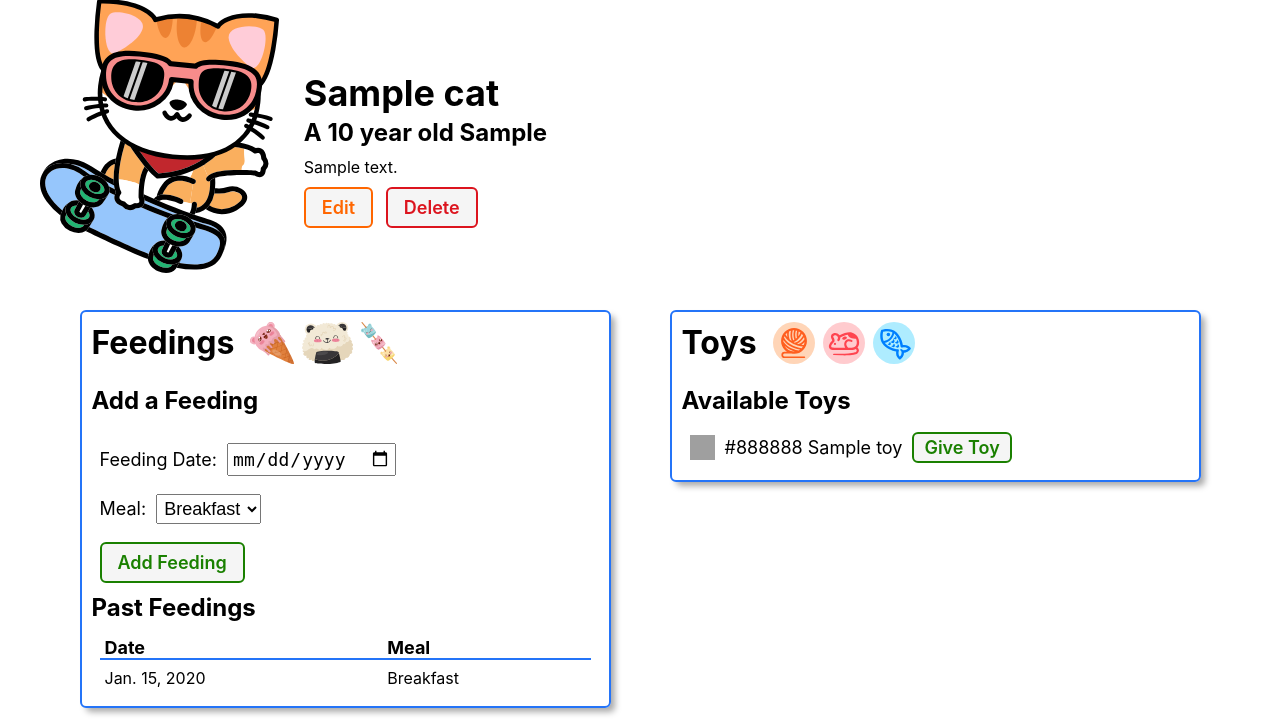
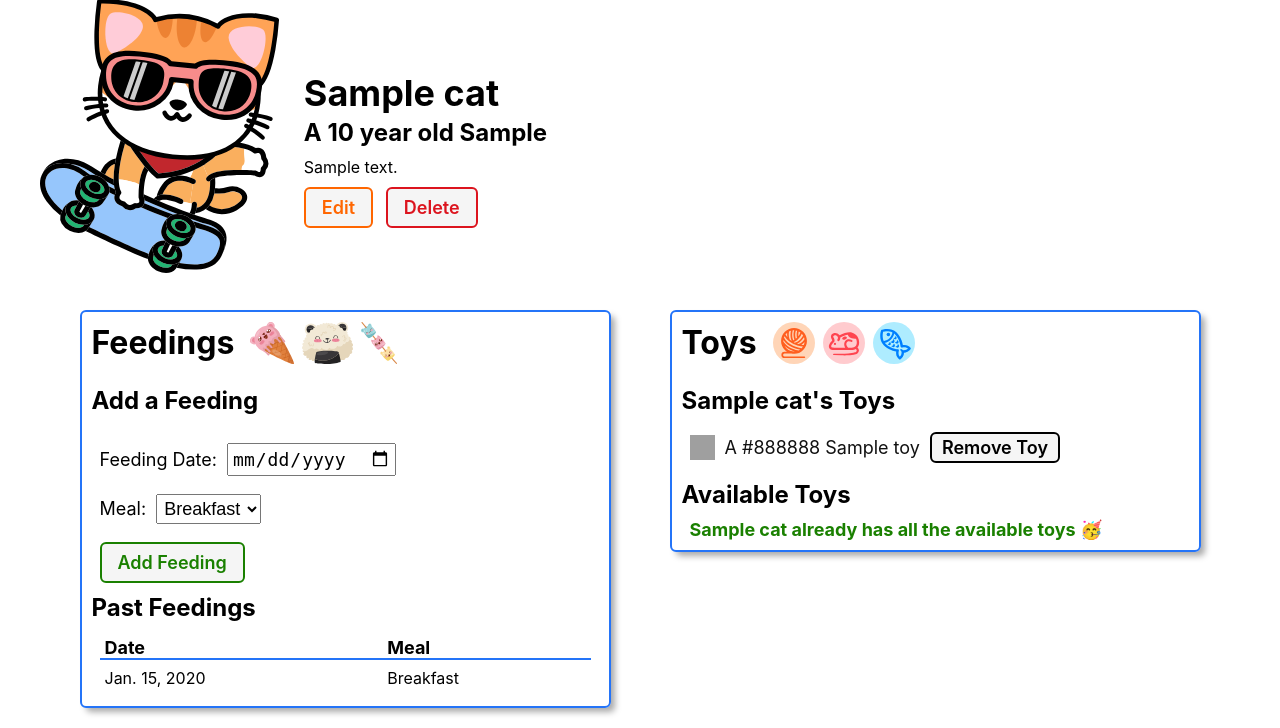
Before and after one commit to ce-joiner/django-crud-app-cat-collector, a Django app: page /cats/1/ in a window 1280 px wide. Shown: the part 91-819 px from the top of the page. Run offline with Django 5.2, Linux system fonts and the light colour scheme; tables that the repository leaves empty hold one stand-in row (values such as "Sample post").

Commit message:
Enhance cat detail view: display associated toys with options to remove or associate new toys; update URLs and views accordingly.

```diff
--- a/main_app/templates/cats/detail.html
+++ b/main_app/templates/cats/detail.html
@@ -69,18 +69,45 @@
             <img src="{% static 'images/mouse.svg' %}" alt="A mouse" />
             <img src="{% static 'images/fish.svg' %}" alt="A fishy toy" />
         </div>
-  <h3>Available Toys</h3>
+        <!-- displaying a cat's toys -->
+        <h3>{{ cat.name }}'s Toys</h3>
         <div class="subsection-content">
-    {% for toy in toys %}
+            {% if cat.toys.count %}
+            {% for toy in cat.toys.all %}
             <div class="toy-container">
                 <div class="color-block" style="background-color: {{ toy.color }}"></div>
-        <p>{{ toy.color }} {{ toy.name }}</p>
-        <form action="{% url 'associate-toy' cat.id toy.id %}" method="post">
+                <a href="{% url 'toy-detail' toy.id %}">
+                    <p>A {{ toy.color }} {{ toy.name }}</p>
+                </a>
+                <form action="{% url 'remove-toy' cat.id toy.id %}" method="post">
                     {% csrf_token %}
-          <button type="submit" class="btn submit">Give Toy</button>
+                    <button type="submit" class="btn btn-danger">Remove Toy</button>
                 </form>
             </div>
             {% endfor %}
+            {% else %}
+            <p class="no-toys">{{cat.name}} doesn't have any toys!</p>
+            {% endif %}
+        </div>
+
+        <h3>Available Toys</h3>
+        <div class="subsection-content">
+            {% if toys.count %}
+            {% for toy in toys.all %}
+            <div class="toy-container">
+                <div class="color-block" style="background-color: {{ toy.color }}"></div>
+                <a href="{% url 'toy-detail' toy.id %}">
+                    <p>A {{ toy.color }} {{ toy.name }}</p>
+                </a>
+                <form action="{% url 'associate-toy' cat.id toy.id %}" method="post">
+                    {% csrf_token %}
+                    <button type="submit" class="btn submit">Give toy</button>
+                </form>
+            </div>
+            {% endfor %}
+            {% else %}
+            <p class="all-toys">{{cat.name}} already has all the available toys 🥳</p>
+            {% endif %}
         </div>
     </section>
 </div>
--- a/main_app/urls.py
+++ b/main_app/urls.py
@@ -18,5 +18,5 @@ urlpatterns = [
     path('toys/<int:pk>/update/', views.ToyUpdate.as_view(), name='toy-update'),
     path('toys/<int:pk>/delete/', views.ToyDelete.as_view(), name='toy-delete'),
     path('cats/<int:cat_id>/associate-toy/<int:toy_id>/', views.associate_toy, name='associate-toy'),
-
+    path('cats/<int:cat_id>/remove-toy/<int:toy_id>/', views.remove_toy, name='remove-toy'),
 ]
--- a/main_app/views.py
+++ b/main_app/views.py
@@ -39,12 +39,18 @@ def cat_index(request):
 # Define the cat_detail view function
 def cat_detail(request, cat_id):
     cat = Cat.objects.get(id=cat_id) # Get the Cat object with the specified ID
-    toys = Toy.objects.all()  # Fetch all toys
+    # Only get the toys the cat does not have
+    toys_cat_doesnt_have = Toy.objects.exclude(id__in = cat.toys.all().values_list('id'))
+
+    # toys = Toy.objects.all()  # Fetch all toys
     feeding_form = FeedingForm() # Create an instance of the FeedingForm
     return render(request, 'cats/detail.html', {
         'cat': cat,
         'feeding_form': feeding_form,
-        'toys': toys})  # Pass toys to the template}) # Render the detail.html template with the selected cat
+            # send those toys
+        'toys': toys_cat_doesnt_have
+    })
+            # send those toys
 
 # Define the CatCreate view class
 class CatCreate(CreateView):
@@ -104,3 +110,8 @@ def associate_toy(request, cat_id, toy_id):
     # Note that you can pass a toy's id instead of the whole object
     Cat.objects.get(id=cat_id).toys.add(toy_id)
     return redirect('cat-detail', cat_id=cat_id)
+
+# Define the remove_toy view function
+def remove_toy(request, cat_id, toy_id):
+    Cat.objects.get(id=cat_id).toys.remove(toy_id)
+    return redirect('cat-detail', cat_id=cat_id)
```
Lines whose indentation alone changed are shown as unchanged.
